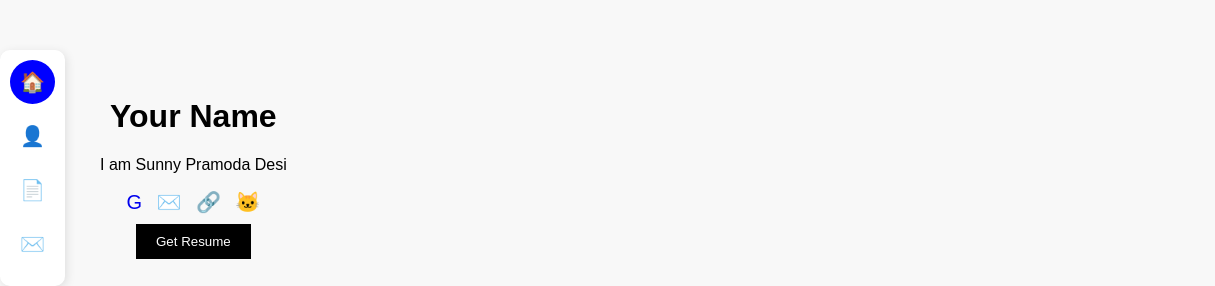
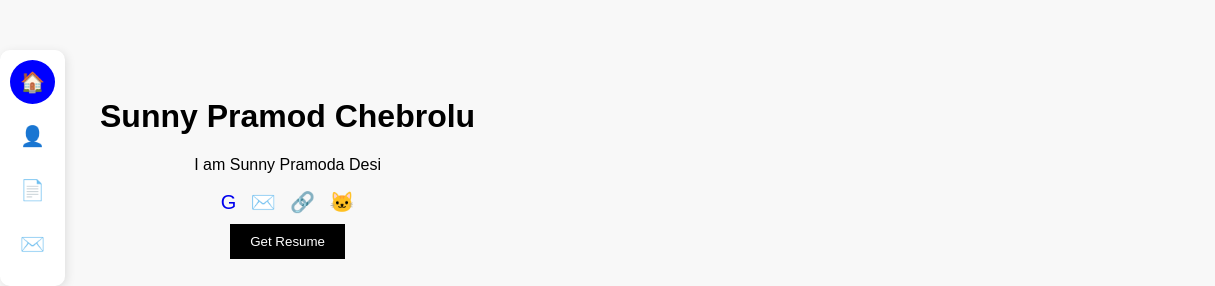
Before and after one commit to SunnyPramodChebrolu/my-portfolio, a plain HTML site: page index.html in a window 1280 px wide. Shown: the part 232-518 px from the top of the page, 0-1215 px from the left. Drawn offline with Linux system fonts and the light colour scheme.

Commit message:
index.html

```diff
--- a/index.html
+++ b/index.html
@@ -16,7 +16,7 @@
     </div>
 
     <div class="main-content">
-        <h1>Your Name</h1>
+        <h1>Sunny Pramod Chebrolu</h1>
         <p>I am Sunny Pramod<span class="typing"></span></p>
         <div class="social-links">
             <a href="#">G</a>
```
